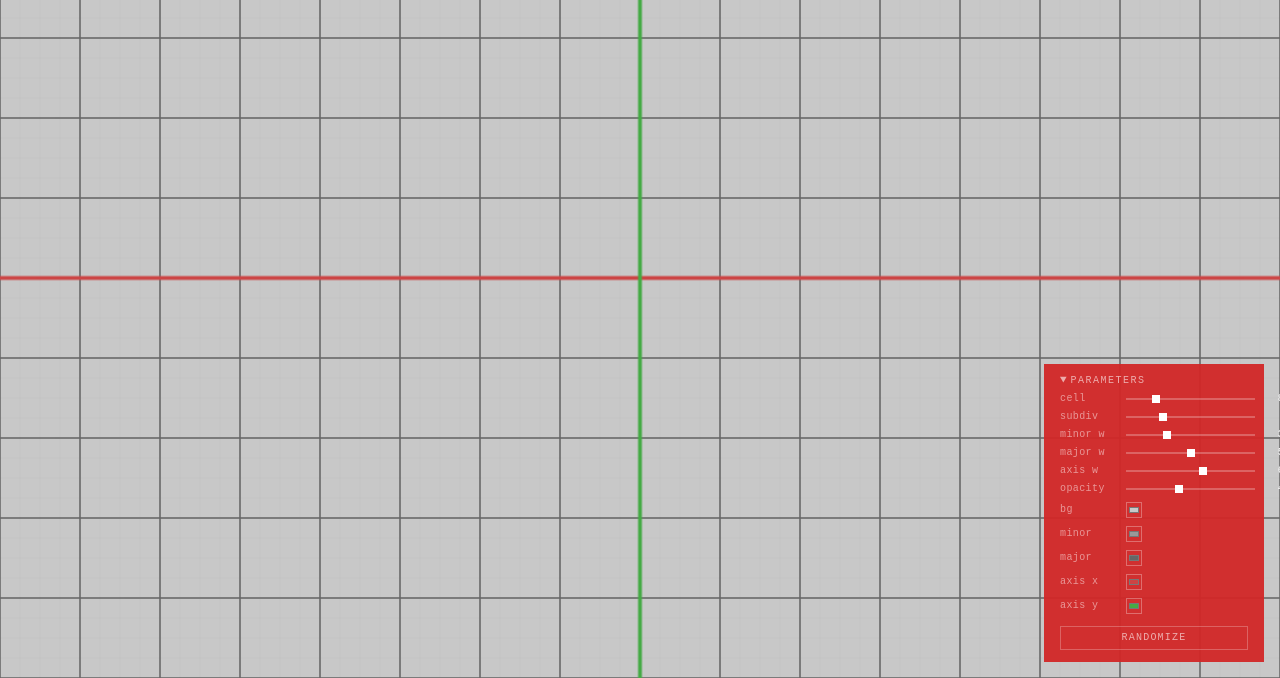
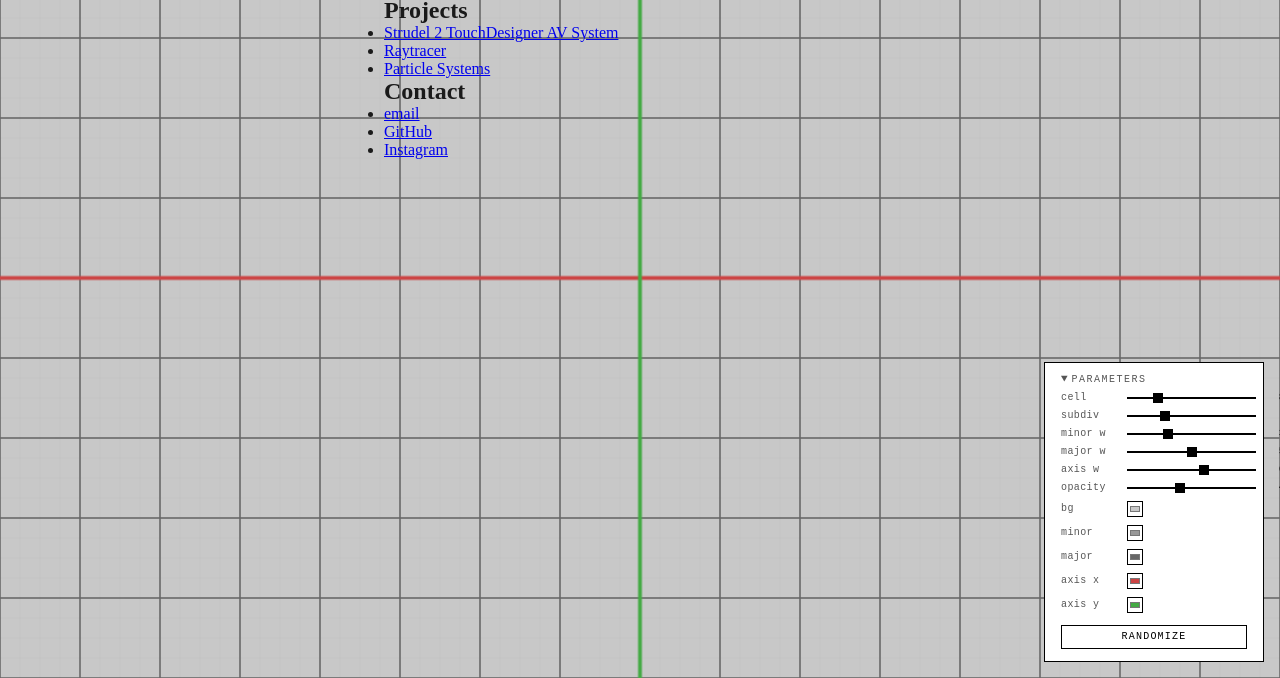
Before and after one commit to MikCas/MikCas.github.io, a website built with Vite: page index.html in a window 1280 px wide. Shown: the part 122-800 px from the top of the page. Built offline with nearby package versions, Linux system fonts and the light colour scheme; animation ran at ten frames a second.

Commit message:
chore: clean up controls CSS and add multi-page vite config
- style.css: remove stray indentation, switch controls panel to minimal
  black-on-white theme, drop missing font references
- vite.config.js: register index + 4 project pages as build entries

```diff
--- a/src/style.css
+++ b/src/style.css
@@ -1,64 +1,118 @@
+/* RESET */
 * { margin: 0; padding: 0; box-sizing: border-box; }
 
+/* LAYOUT */
 canvas#grid {
   position: fixed;
   top: 0;
   left: 0;
   width: 100vw;
   height: 100vh;
+  z-index: 0;
 }
 
+main {
+  position: relative;
+  z-index: 1;
+  max-width: 560px;
+  margin: 0 auto;
+  padding: 4rem 1.5rem 6rem;
+  color: #1a1a1a;
+}
+
+/* CONTROLS */
 #controls {
-      position: fixed; bottom: 1rem; right: 1rem; z-index: 10;
-      background: rgba(210, 40, 40, 0.95);
-      padding: 0.75rem 1rem; font-family: 'Share Tech Mono', monospace;
-      font-size: 11px; line-height: 1; max-width: 220px; color: #fff;
+  position: fixed;
+  bottom: 1rem;
+  right: 1rem;
+  z-index: 10;
+  max-width: 220px;
+  padding: 0.75rem 1rem;
+  background: #fff;
+  color: #000;
+  border: 1px solid #000;
+  font-family: monospace;
+  font-size: 11px;
+  line-height: 1;
 }
 
 #controls summary {
-      cursor: pointer; font-size: 10px;
-      letter-spacing: 0.15em; text-transform: uppercase;
-      color: rgba(255,255,255,0.6); user-select: none;
+  cursor: pointer;
+  user-select: none;
+  font-size: 10px;
+  letter-spacing: 0.15em;
+  text-transform: uppercase;
+  color: #555;
 }
 
 #controls .row {
-      display: flex; align-items: center;
-      margin-top: 0.5rem; gap: 0.4rem;
+  display: flex;
+  align-items: center;
+  gap: 0.4rem;
+  margin-top: 0.5rem;
 }
 
 #controls label {
-      color: rgba(255,255,255,0.5); flex-shrink: 0;
-      width: 60px; font-size: 10px; letter-spacing: 0.04em;
+  flex-shrink: 0;
+  width: 60px;
+  font-size: 10px;
+  letter-spacing: 0.04em;
+  color: #555;
 }
 
 #controls .val {
-      color: #fff; font-size: 10px;
-      width: 28px; text-align: right; flex-shrink: 0;
+  flex-shrink: 0;
+  width: 28px;
+  text-align: right;
+  font-size: 10px;
+  color: #000;
 }
 
 #controls input[type="range"] {
-      flex: 1; height: 2px; accent-color: #fff;
-      -webkit-appearance: none; appearance: none;
-      background: rgba(255,255,255,0.25); outline: none;
+  flex: 1;
+  height: 2px;
+  -webkit-appearance: none;
+  appearance: none;
+  background: #000;
+  accent-color: #000;
+  outline: none;
 }
 
 #controls input[type="range"]::-webkit-slider-thumb {
-      -webkit-appearance: none; appearance: none;
-      width: 8px; height: 8px; background: #fff;
-      border: none; cursor: pointer;
+  -webkit-appearance: none;
+  appearance: none;
+  width: 10px;
+  height: 10px;
+  background: #000;
+  border: none;
+  cursor: pointer;
 }
 
 #controls input[type="color"] {
-      width: 16px; height: 16px; border: 1px solid rgba(255,255,255,0.3);
-      padding: 0; background: none; cursor: pointer; flex-shrink: 0;
+  flex-shrink: 0;
+  width: 16px;
+  height: 16px;
+  padding: 0;
+  background: none;
+  border: 1px solid #000;
+  cursor: pointer;
 }
 
 #controls button {
-      margin-top: 0.75rem; width: 100%; padding: 0.35rem;
-      font-family: 'Share Tech Mono', monospace; font-size: 10px;
-      background: none; color: rgba(255,255,255,0.6);
-      border: 1px solid rgba(255,255,255,0.25);
-      cursor: pointer; letter-spacing: 0.12em; text-transform: uppercase;
+  width: 100%;
+  margin-top: 0.75rem;
+  padding: 0.35rem;
+  background: #fff;
+  color: #000;
+  border: 1px solid #000;
+  font-family: inherit;
+  font-size: 10px;
+  letter-spacing: 0.12em;
+  text-transform: uppercase;
+  cursor: pointer;
 }
 
-    #controls button:hover { color: #fff; border-color: rgba(255,255,255,0.5); }
+#controls button:hover {
+  background: #000;
+  color: #fff;
+}
--- /dev/null
+++ b/vite.config.js
@@ -0,0 +1,15 @@
+import { defineConfig } from 'vite';
+import { resolve } from 'path';
+
+export default defineConfig({
+  build: {
+    rollupOptions: {
+      input: {
+        home:      resolve(__dirname, 'index.html'),
+        strudel:   resolve(__dirname, 'projects/strudel-av.html'),
+        raytracer: resolve(__dirname, 'projects/raytracer.html'),
+        particles: resolve(__dirname, 'projects/particle-system.html'),
+      },
+    },
+  },
+});
```
Lines whose indentation alone changed are shown as unchanged.
